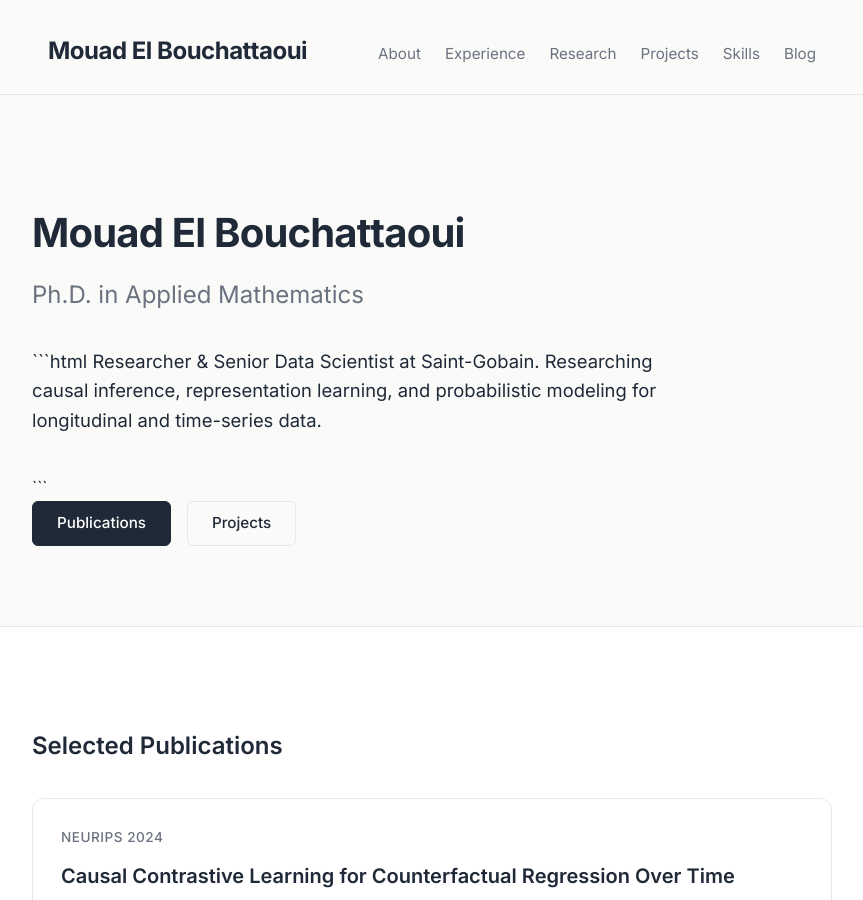
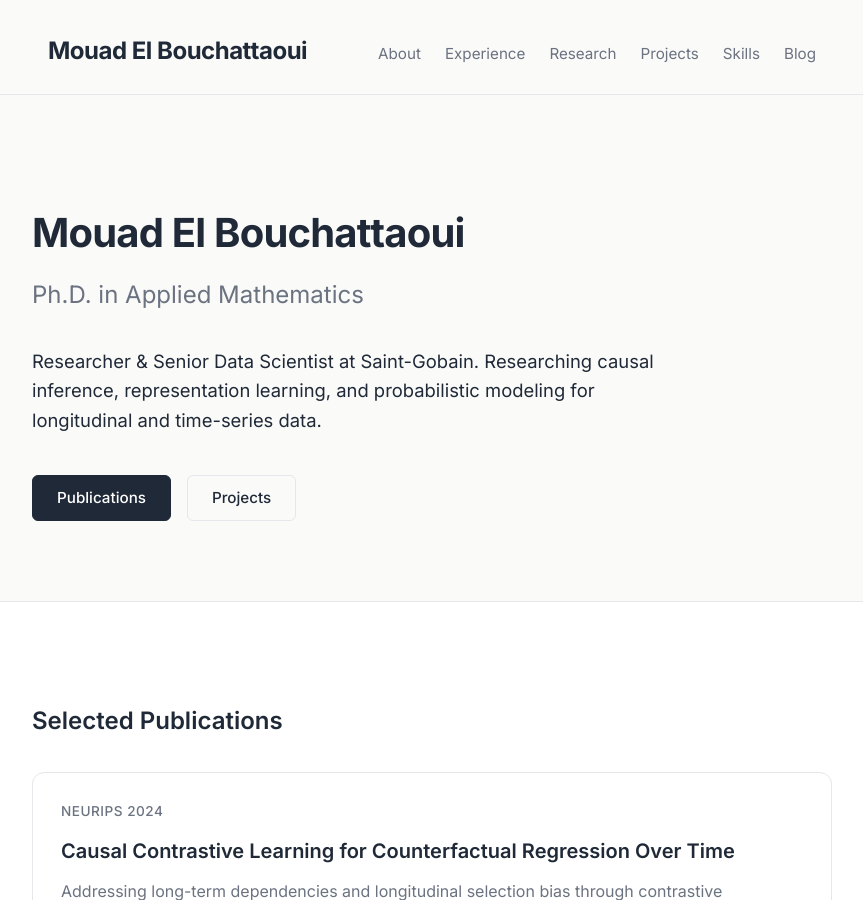
Before and after one commit to moad-lihoconf/mouad-eb.github.io, a Jekyll site: the page built from index.html, in a window 1280 px wide and 900 px high. Shown: the whole window, without its empty margins (208-1071 px from the left). Built offline with Jekyll 4.4.1, drawn with Linux system fonts in a browser that asks for light colours; some of the changed lines change nothing that is shown.

Commit message:
fix: Remove incorrect markdown code blocks from `index.html` and update the site URL in `_config.yml`.

````diff
--- a/_config.yml
+++ b/_config.yml
@@ -1,3 +1,3 @@
 title: Mouad's Portfolio
-url: "https://mouad-eb.github.io"
+url: "https://moad-lihoconf.github.io"
 baseurl: ""
--- a/index.html
+++ b/index.html
@@ -7,10 +7,10 @@ layout: default
         <h1 class="hero-title">Mouad El Bouchattaoui</h1>
         <h2 class="hero-subtitle">Ph.D. in Applied Mathematics</h2>
         <p class="hero-desc">
-```html
-Researcher & Senior Data Scientist at Saint-Gobain. Researching causal inference, representation learning, and probabilistic modeling for longitudinal and time-series data.
+            Researcher & Senior Data Scientist at Saint-Gobain. Researching causal inference, representation learning,
+            and probabilistic modeling for longitudinal and time-series data.
         </p>
-```
+
 
         <div class="hero-buttons">
             <a href="{{ '/research/' | relative_url }}" class="btn btn-primary">Publications</a>
````
